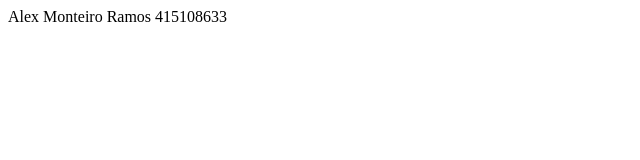
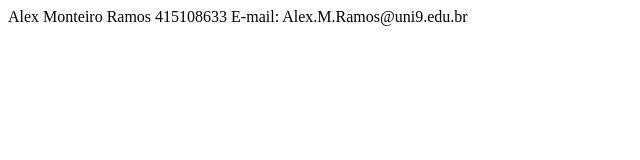
Before and after one commit to 415108633/Aula2409, a plain HTML site: page index.html in a window 1280 px wide. Shown: the whole page, without its empty margins (0-640 px from the left). Drawn offline with Linux system fonts and the light colour scheme.

Commit message:
Inclusão do E-mail

```diff
--- a/index.html
+++ b/index.html
@@ -7,5 +7,6 @@
 <body>
     Alex Monteiro Ramos
     415108633
+    E-mail: Alex.M.Ramos@uni9.edu.br
 </body>
 </html>
```
